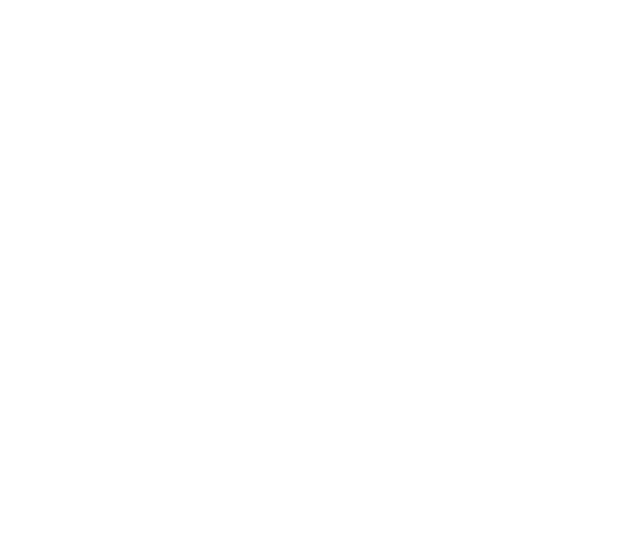
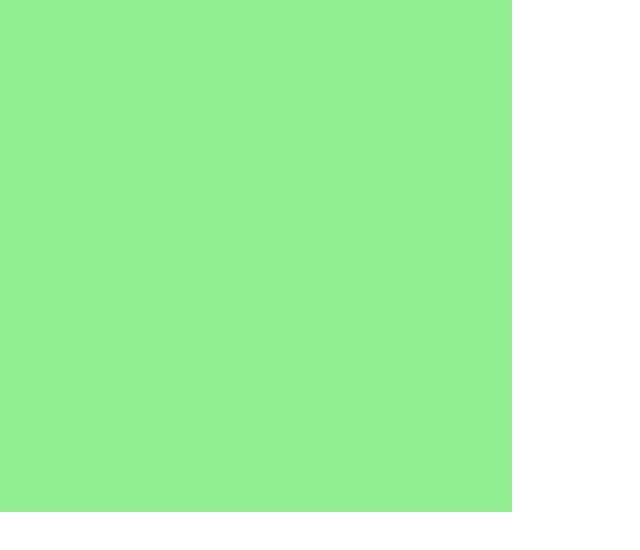
Before and after one commit to thauska/bootcampHTML-DIO, a plain HTML site: page cloneJogoCobra/index.html in a window 1280 px wide. Shown: the whole page, without its empty margins (0-640 px from the left). Drawn offline with Linux system fonts and the light colour scheme.

Commit message:
Criar background do canvas

```diff
--- a/cloneJogoCobra/index.html
+++ b/cloneJogoCobra/index.html
@@ -1,14 +1,15 @@
 <!DOCTYPE html>
-<html lang="en">
+<html lang="pt-br">
 <head>
     <meta charset="UTF-8">
     <meta name="viewport" content="width=device-width, initial-scale=1.0">
-    <title>Clone Joguinha da Cobra</title>
+    <title>Snake Game</title>
 
     <link rel="stylesheet" href="style.css">
-    <script src="script.js"></script>
+    <script defer src="script.js"></script>
 </head>
 <body>
+    <canvas id="snake" width="512" height="512"></canvas>
 
 </body>
 </html>
--- a/cloneJogoCobra/script.js
+++ b/cloneJogoCobra/script.js
@@ -0,0 +1,10 @@
+let canvas = document.getElementById("snake")
+let context = canvas.getContext("2d")
+let box = 32
+
+function criarBG() {
+    context.fillStyle = "lightgreen"
+    context.fillRect(0, 0, 16 * box, 16 * box)
+}
+
+criarBG();
```
Also changed, not shown: cloneJogoCobra/favicon.ico (added).
